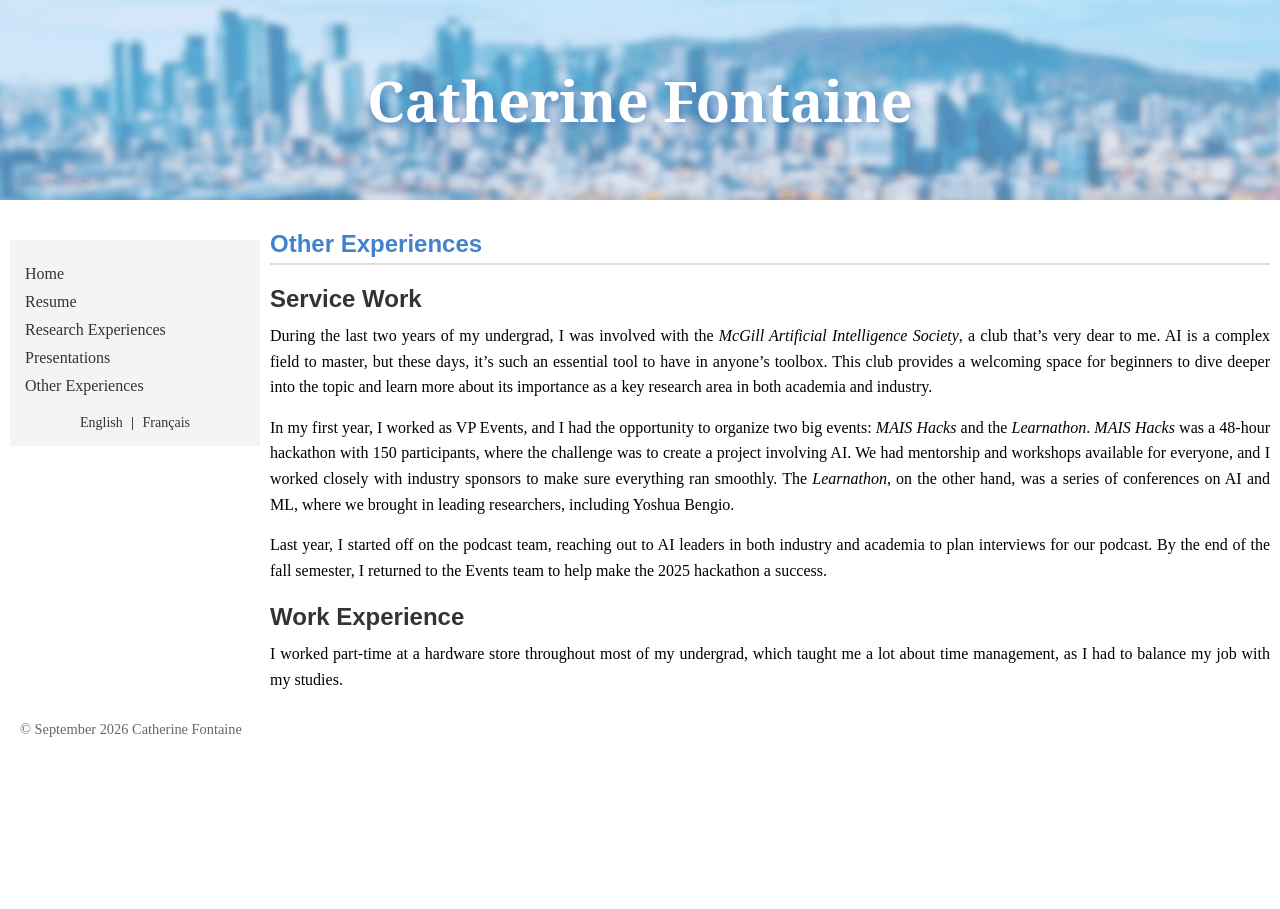
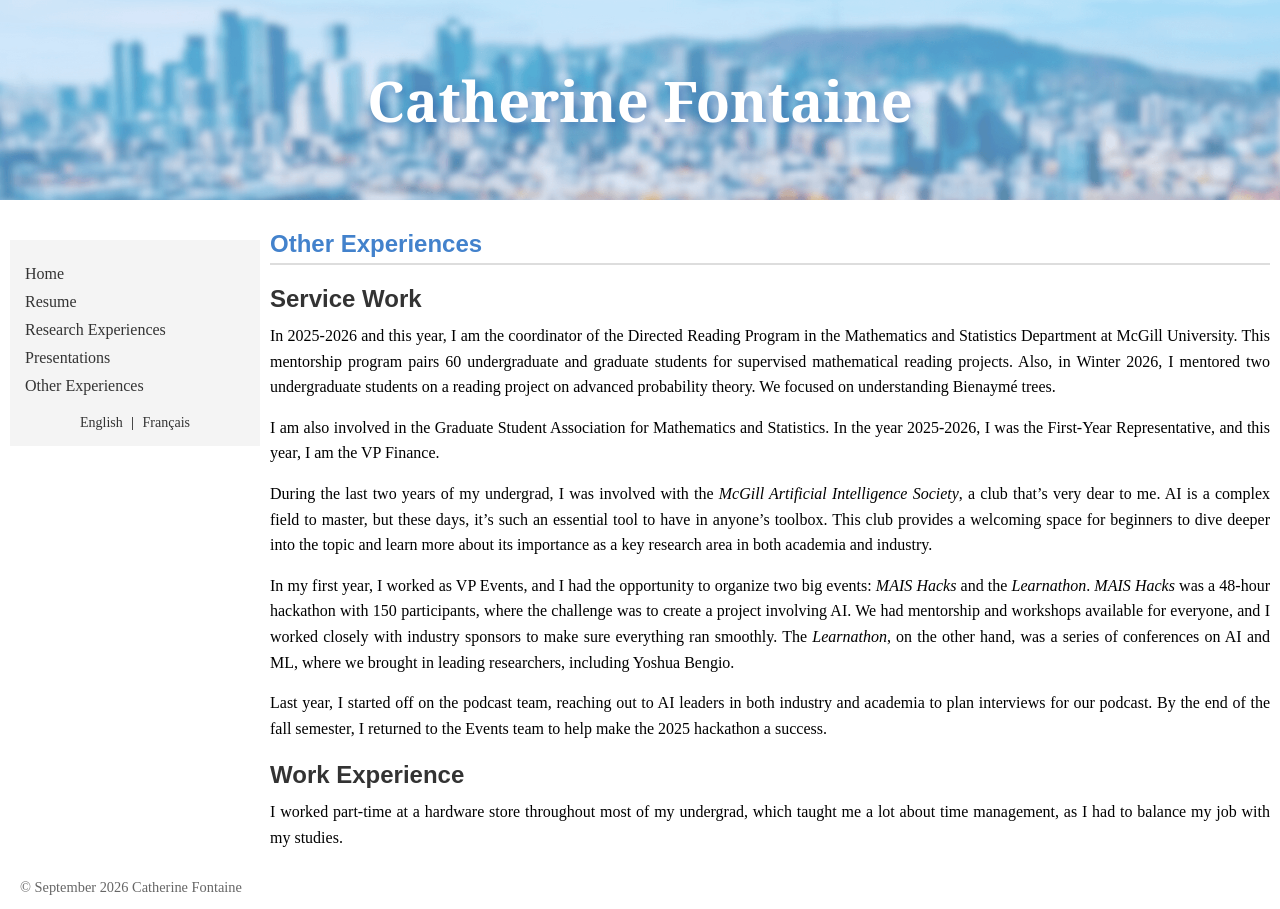
Before and after one commit to CatherineFontaine/CatherineFontaine.github.io, a Jekyll site: the page built from en/otherexperiences.md, in a window 1280 px wide. Built offline with Jekyll 4.4.1, drawn with Linux system fonts in a browser that asks for light colours.

Commit message:
Update otherexperiences.md

```diff
--- a/en/otherexperiences.md
+++ b/en/otherexperiences.md
@@ -5,6 +5,9 @@ lang: en
 ---
 ## Other Experiences
 ### Service Work
+In 2025-2026 and this year, I am the coordinator of the Directed Reading Program in the Mathematics and Statistics Department at McGill University. This mentorship program pairs 60 undergraduate and graduate students for supervised mathematical reading projects. Also, in Winter 2026, I mentored two undergraduate students on a reading project on advanced probability theory. We focused on understanding Bienaymé trees.
+
+I am also involved in the Graduate Student Association for Mathematics and Statistics. In the year 2025-2026, I was the First-Year Representative, and this year, I am the VP Finance.
 
 During the last two years of my undergrad, I was involved with the *McGill Artificial Intelligence Society*, a club that’s very dear to me. AI is a complex field to master, but these days, it’s such an essential tool to have in anyone’s toolbox. This club provides a welcoming space for beginners to dive deeper into the topic and learn more about its importance as a key research area in both academia and industry.
 
```
